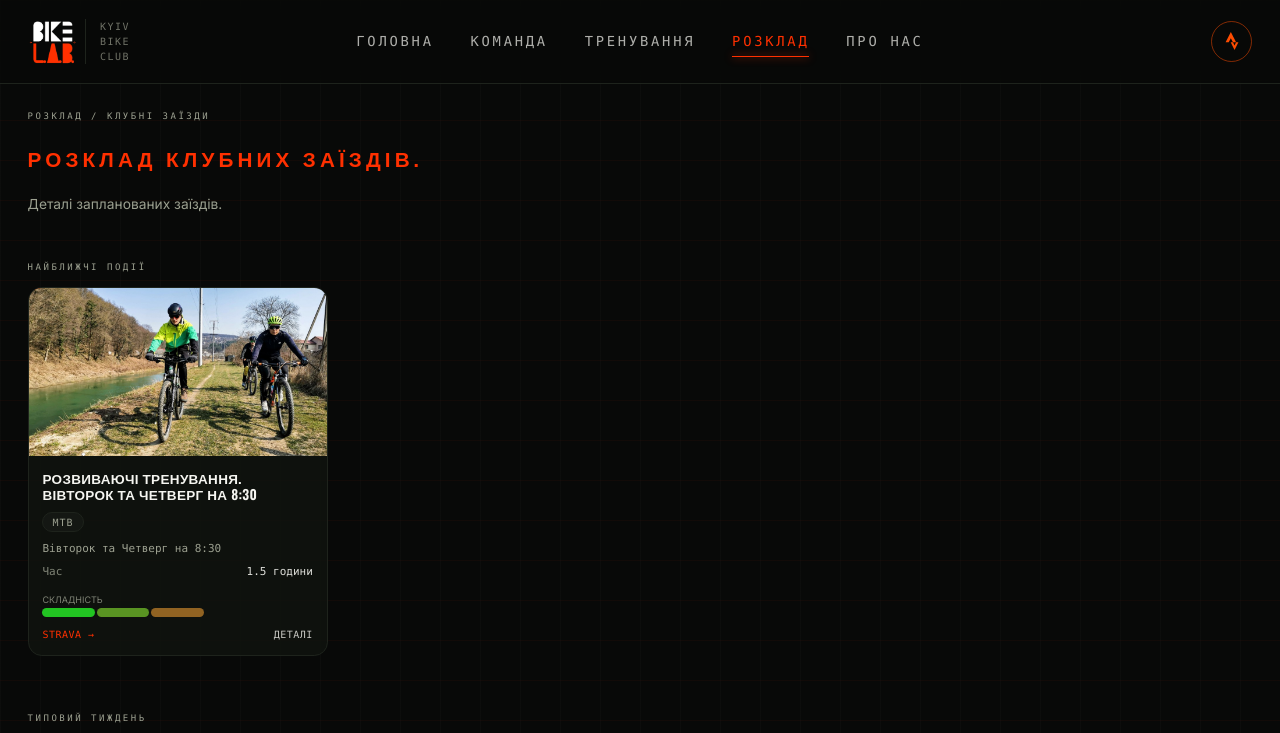
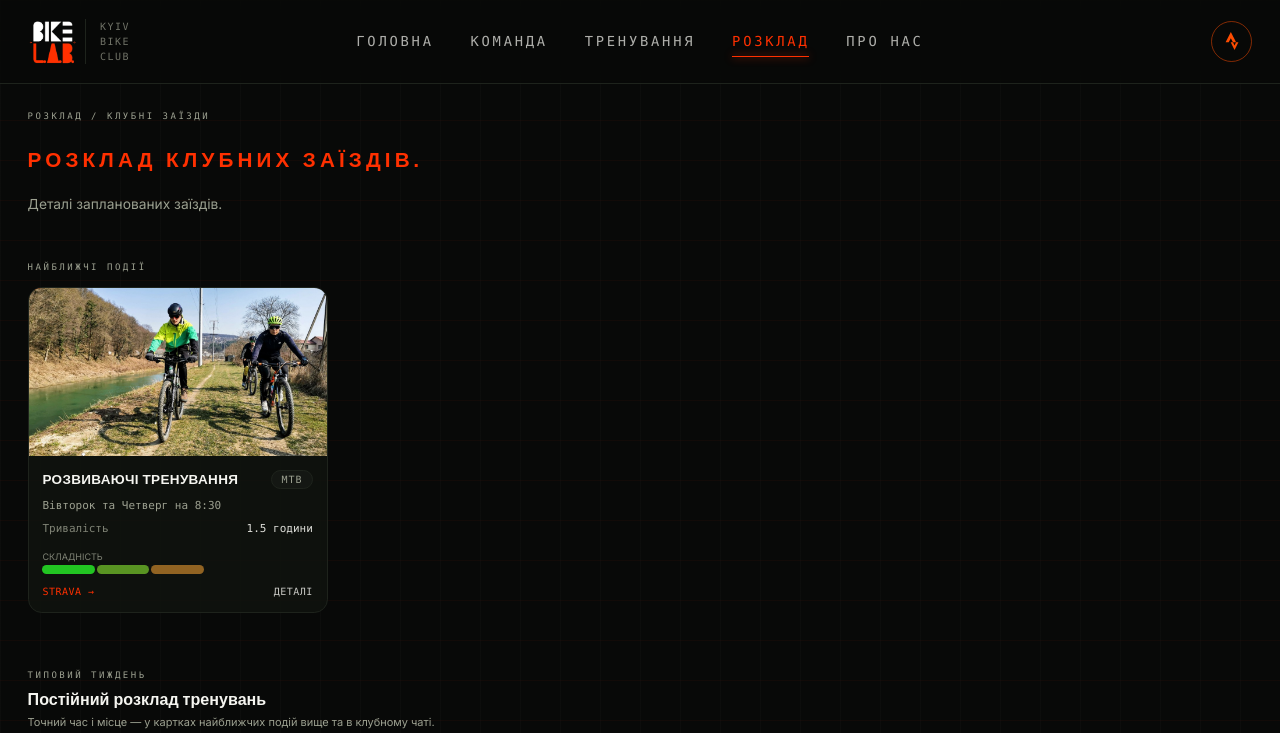
Before and after one commit to VasileAdicto/bikelab-site, a Next.js app: page /calendar in a window 1280 px wide. Shown: the top 733 px of the page. Built offline with nearby package versions, Linux system fonts and the light colour scheme.

Commit message:
Update ride title and duration label in CalendarPage component for improved clarity

```diff
--- a/src/app/calendar/page.tsx
+++ b/src/app/calendar/page.tsx
@@ -79,7 +79,7 @@ const weeklySchedule: WeekdayBlock[] = [
 const rides: Ride[] = [
   {
     id: "r1",
-    title: "Розвиваючі тренування. Вівторок та Четверг на 8:30",
+    title: "Розвиваючі тренування",
     metaLine: "Вівторок та Четверг на 8:30",
     date: "2026-04-15",
     startTime: "9:00",
@@ -155,7 +155,7 @@ export default function CalendarPage() {
                 </p>
                 <dl className="grid gap-y-1 text-[11px] font-mono text-muted">
                   <div className="flex items-center justify-between gap-2">
-                    <dt className="text-muted/80">Час</dt>
+                    <dt className="text-muted/80">Тривалість</dt>
                     <dd className="text-foreground/90">{ride.duration}</dd>
                   </div>
                 </dl>
```
